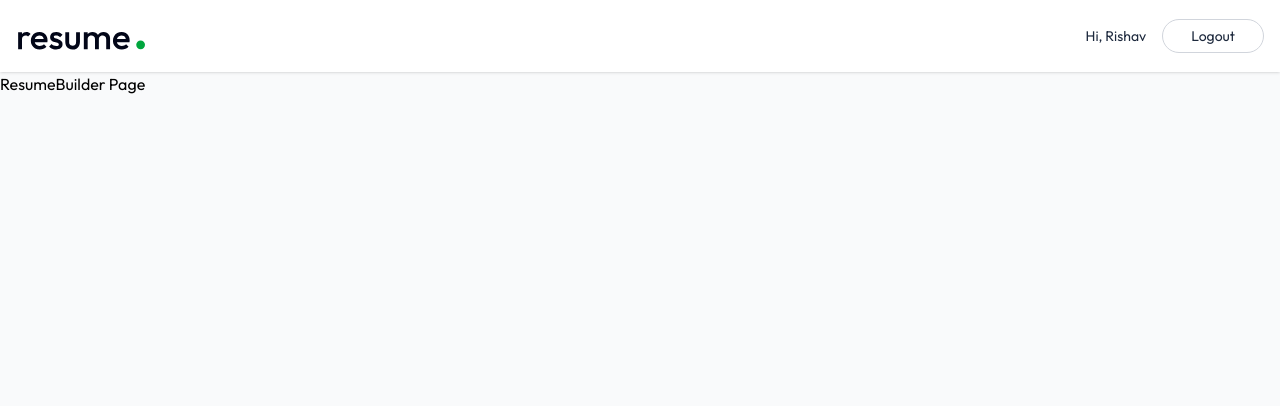
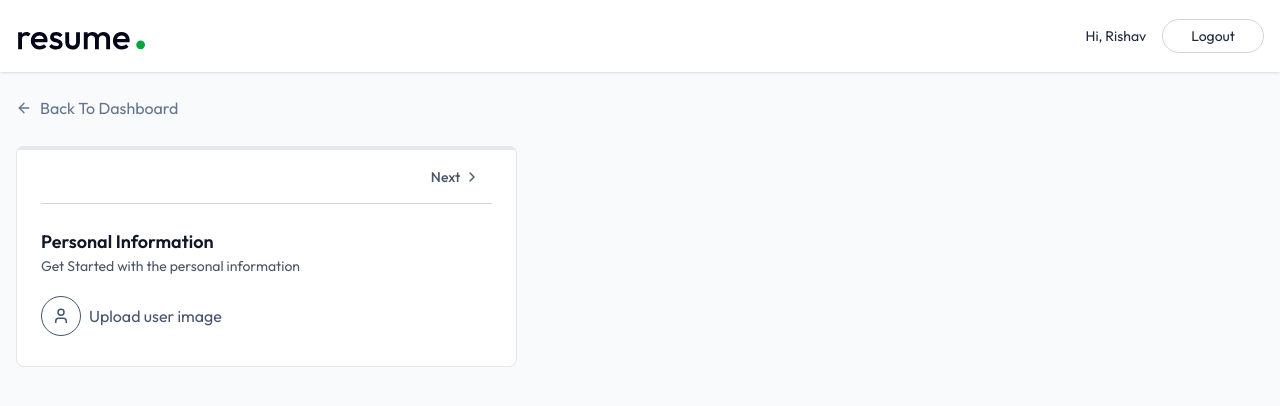
Before and after one commit to rishavraj45/AI_ResumeBuilder, a React (Vite) app in the folder client/: page /app/builder/1 in a window 1280 px wide. Shown: the top 406 px of the page. Built offline with nearby package versions, Linux system fonts and the light colour scheme; the HTML template or start-up script is replaced by a standard one.

Commit message:
resume builder page

```diff
--- /dev/null
+++ b/client/src/components/PersonalInfoForm.jsx
@@ -0,0 +1,62 @@
+import { User } from 'lucide-react'
+import React from 'react'
+
+const PersonalInfoForm = ({ data, onChange, removeBackground, setRemoveBackground }) => {
+
+    const handleChange = (field, value) => {
+        onChange({ ...data, [field]: value })
+    }
+
+    return (
+        <div>
+            <h3 className='text-lg font-semibold text-gray-900'>
+                Personal Information
+            </h3>
+
+            <p className='text-sm text-gray-600'>
+                Get Started with the personal information
+            </p>
+
+            <div className='flex items-center gap-2'>
+                <label>
+                    {data.image ? (
+                        <img
+                            src={typeof data.image === 'string'
+                                ? data.image
+                                : URL.createObjectURL(data.image)}
+                            alt='user-image'
+                            className='w-16 h-16 rounded-full object-cover mt-5 ring ring-slate-300 hover:opacity-80'
+                        />
+                    ) : (
+                        <div className='inline-flex items-center gap-2 mt-5 text-slate-600 hover:text-slate-700 cursor-pointer'>
+                            <User className='size-10 p-2.5 border rounded-full' />
+                            Upload user image
+                        </div>
+                    )}
+                    <input type='file' accept='image/jpeg , image/png' className='hidden' onChange={(e) => handleChange("image", e.target.files[0])} />
+                </label>
+                {typeof data.image === 'object' && (
+                    <div className='flex flex-col gap-1 pl-4 text-sm'>
+                        <p>Remove Background</p>
+
+                        <label className='relative inline-flex items-center cursor-pointer text-gray-900 gap-3'>
+                            <input
+                                type="checkbox"
+                                className="sr-only peer"
+                                onChange={() => setRemoveBackground(prev => !prev)}
+                                checked={removeBackground}
+                            />
+
+                            <div className='w-9 h-5 bg-slate-300 rounded-full peer peer-checked:bg-green-600 transition-colors duration-200'>
+                            </div>
+
+                            <span className='dot absolute left-1 top-1 w-3 h-3 bg-white rounded-full transition-transform duration-200 ease-in-out peer-checked:translate-x-4'></span>
+                        </label>
+                    </div>
+                )}
+            </div>
+        </div>
+    )
+}
+
+export default PersonalInfoForm
--- a/client/src/pages/ResumeBuilder.jsx
+++ b/client/src/pages/ResumeBuilder.jsx
@@ -1,9 +1,101 @@
-import React from 'react'
+import React, { useEffect, useState } from 'react'
+import { Link, useParams } from 'react-router-dom'
+import { dummyResumeData } from  '../assets/assets'
+import {ArrowLeftIcon, Briefcase, ChevronLeft, ChevronRight, FileText, FolderIcon, GraduationCap, Sparkles, User} from 'lucide-react'
+import PersonalInfoForm from '../components/PersonalInfoForm'
 
 const ResumeBuilder = () => {
+
+  const {resumeId} = useParams()
+
+  const [resumeData, setResumeData] = useState({
+    _id : '',
+    title : '',
+    personal_info : {},
+    professional_summary : "",
+    experience : [],
+    education : [],
+    project : [],
+    skills : [],
+    template : "classic",
+    accent_color : "#3B82F6",
+    public : false,
+  })
+
+  const loadExistingResume = async () => {
+    const resume = dummyResumeData.find(resume => resume._id === resumeId)
+    if(resume){
+      setResumeData(resume)
+      document.title = resume.title
+    }
+  }
+
+  const [activeSectionIndex, setActiveSectionIndex] = useState(0);
+  const [removeBackground, setRemoveBackground] = useState(false);
+
+  const sections = [
+    { id: "personal", name: "Personal Info", icon: User},
+    { id: "summary", name: "Summary", icon: FileText},
+    { id: "experience", name:"Experience", icon: Briefcase},
+    { id: "education", name: "Education", icon: GraduationCap},
+    { id: "projects", name: "Projects", icon: FolderIcon},
+    { id: "skills", name: "Skills", icon: Sparkles},
+  ]
+
+  const activeSection = sections[activeSectionIndex]
+
+  useEffect (()=> {
+    loadExistingResume()
+  },[])
+
   return (
     <div>
-      <h1>ResumeBuilder Page</h1>
+
+      <div className='max-w-7xl mx-auto px-4 py-6'>
+        <Link to={'/app'} className='inline-flex gap-2 items-center text-slate-500 hover:text-slate-700 transition-all'>
+          <ArrowLeftIcon className='size-4' /> Back To Dashboard
+        </Link>
+      </div>
+
+      <div className='max-w-7xl mx-auto px-4 pb-8'>
+        <div className='grid lg:grid-cols-12 gap-8'>
+          {/* left panel - form  */}
+          <div className='relative lg:col-span-5 rounded-lg overflow-hidden'>
+            <div className='bg-white rounded-lg shadow-sm border border-gray-200 p-6 pt-1'>
+              {/* progress bar using activeSectionIndex  */}
+              <hr className='absolute top-0 left-0 right-0 border-2 border-gray-200' />
+              <hr className='absolute top-0 left-0 h-1 bg-gradient-to-r from-green-500 to-green-600 border-none transition-all duration-2000' style={{width: `${activeSectionIndex * 100 / (sections.length - 1)}%`}} />
+
+              {/* section navigartion  */}
+              <div className='flex justify-between items-center mb-6 border-b border-gray-300 py-1'>
+                <div></div>
+                <div className='flex items-center'>
+                  {activeSectionIndex !== 0 && (
+                    <button onClick={()=> setActiveSectionIndex((prevIndex) => Math.max(prevIndex - 1, 0))} className='flex items-center gap-1 p-3 rounded-lg text-sm font-medium text-gray-600 hover:bg-gray-50 transition-all' disabled={activeSectionIndex === 0}>
+                      <ChevronLeft className='size-4' />Previous
+                    </button>
+                  )}
+                  <button onClick={()=> setActiveSectionIndex((prevIndex) => Math.min(prevIndex + 1, sections.length - 1))} className={`flex items-center gap-1 p-3 rounded-lg text-sm font-medium text-gray-600 hover:bg-gray-50 transition-all $ {activeSectionIndex === sections.length - 1 && 'opacity-50}`} disabled={activeSectionIndex === sections.length - 1}>
+                      Next <ChevronRight className='size-4' />
+                    </button>
+                </div>
+
+              </div>
+
+              {/* form content  */}
+              <div className='space-y-6'>
+                {activeSection.id === 'personal' && (
+                  <PersonalInfoForm data={resumeData.personal_info} onChange={(data)=>setResumeData(prev => ({...prev, personal_info: data}))} removeBackground={removeBackground} setRemoveBackground={setRemoveBackground}  />
+                )}
+              </div>
+            </div>
+          </div>
+
+          {/* right panel preview */}
+          <div></div>
+
+        </div>
+      </div>
     </div>
   )
 }
```
